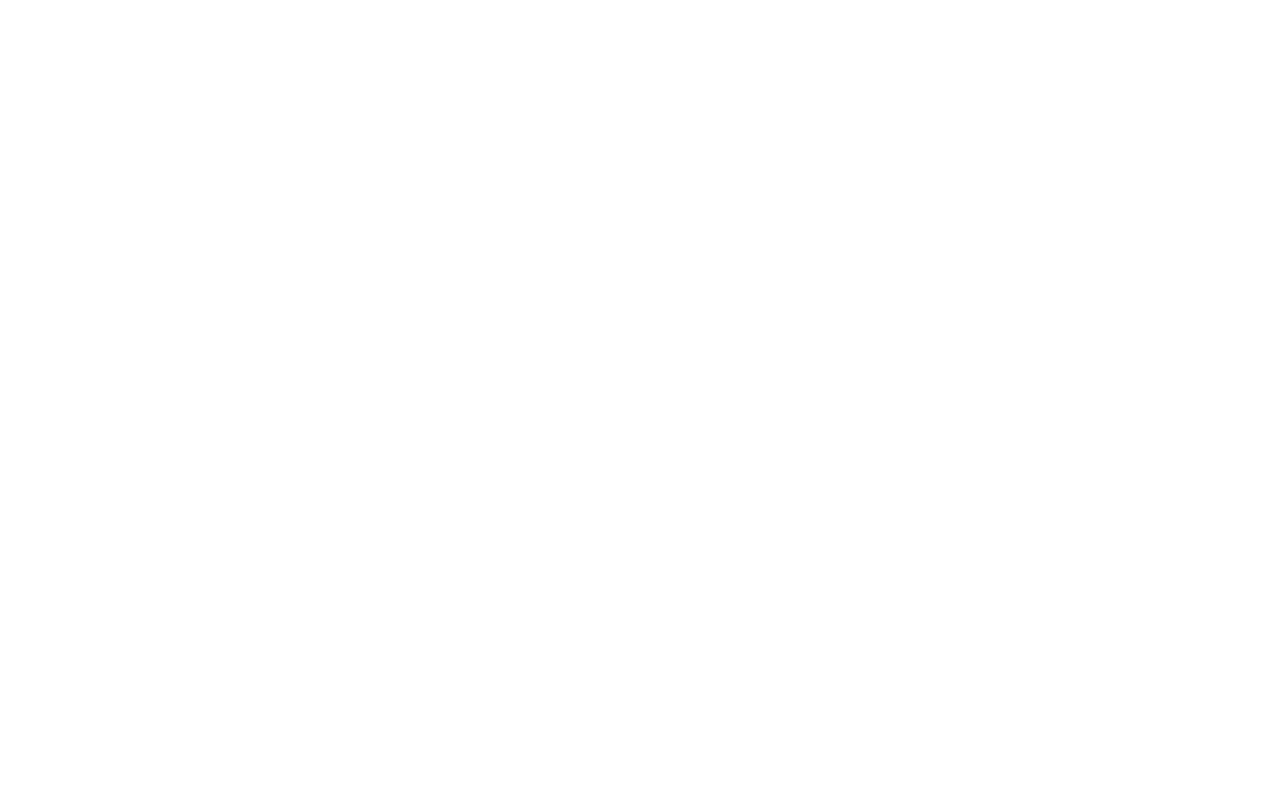
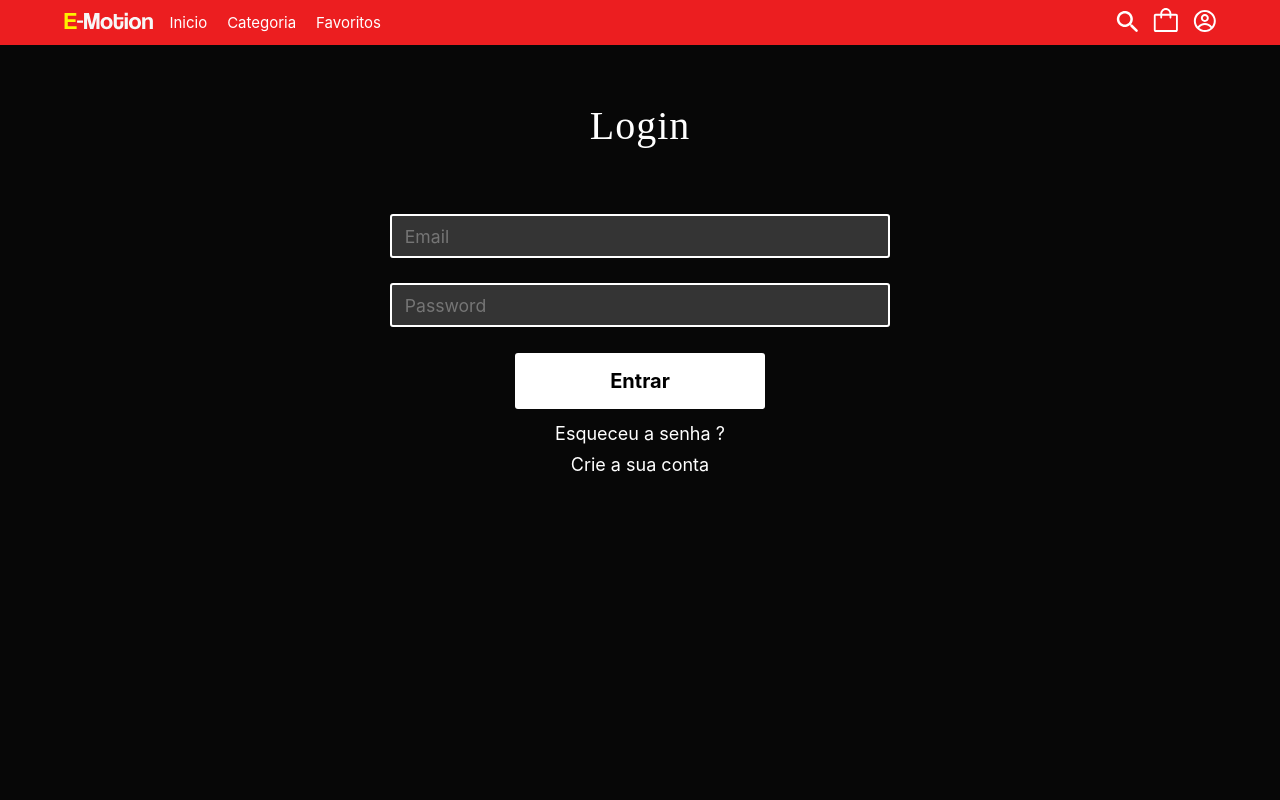
Before and after one commit to PedroHGomesUFC/Loja_de_Filmes, a Vue app in the folder frontend/: page /login in a window 1280 px wide. Before the commit this address had no page. Shown: the top 800 px of the page. Built offline with nearby package versions, Linux system fonts and the light colour scheme.

Commit message:
adicionando a tela de login, está funcionando, automatizando o carrosel

```diff
--- a/frontend/src/components/carrossel.vue
+++ b/frontend/src/components/carrossel.vue
@@ -3,29 +3,19 @@
   <div class="main">
     <button class="nav left" @click="scrollLeft">&#9664;</button>
     <div id="slider" ref="slider">
-      <Card :movieId="527774" class="Card"/> <!-- ID do filme "Raya e o Último Dragão" -->
-      <Card :movieId="13403" class="Card"/> <!-- ID do filme "Hedwig" -->
-      <Card :movieId="569094" class="Card"/> <!-- ID do filme "aranhaverso" -->
-      <Card :movieId="603692" class="Card"/> <!-- ID do filme "John Wick 4" -->
-      <Card :movieId="675353" class="Card"/> <!-- ID do filme "Sonic 2" -->
-      <Card :movieId="467244" class="Card"/> <!-- ID do filme "The Zone of Interest" -->
-      <Card :movieId="872585" class="Card"/> <!-- ID do filme "Oppenheimer" -->
-      <Card :movieId="619264" class="Card"/> <!-- ID do filme "O Poço" -->
-      <Card :movieId="1022789" class="Card"/> <!-- ID do filme "Divertidamente 2" -->
-      <Card :movieId="315162" class="Card"/> <!-- ID do filme "Gato de Botas 2" -->
-      <Card :movieId="786892" class="Card"/> <!-- ID do filme "Furiosa" -->
-      <Card :movieId="238" class="Card"/> <!-- ID do filme "The Godfather" -->
-      <Card :movieId="693134" class="Card"/> <!-- ID do filme "Dune 2" -->
-
+      <Card v-for="movieId in movieIds"
+      :key="movieId"
+      :movieId="movieId"
+      class="Card"/>
     </div>
     <button class="nav right" @click="scrollRight">&#9654;</button>
   </div>
 </template>
 
 <script>
-import { ref } from 'vue';
+import { ref, onMounted } from 'vue';
 import Card from "./card.vue";
-
+import axios from 'axios';
 export default {
   name: 'Carrossel',
   components: {
@@ -33,6 +23,16 @@
   },
   setup() {
     const slider = ref(null);
+    const movieIds = ref([])
+
+    const fetchMovieIds = async () => {
+      try {
+        const response = await axios.get('http://localhost:3000/movies/');
+        movieIds.value = response.data.movies.map(movie => movie.idTMDB);
+      } catch(error) {
+        console.log('Erro ao buscar Id dos filmes: ', error)
+      }
+    }
 
     const scrollLeft = () => {
       slider.value.scrollBy({
@@ -48,8 +48,13 @@
       });
     };
 
+    onMounted(() => {
+      fetchMovieIds();
+    })
+
     return {
       slider,
+      movieIds,
       scrollLeft,
       scrollRight
     };
--- /dev/null
+++ b/frontend/src/components/login.vue
@@ -0,0 +1,108 @@
+<template>
+    <div class="form_login">
+      <h2>Login</h2>
+      <input class="form" type="email" v-model="email" placeholder="Email">
+      <input class="form" type="password" v-model="password" placeholder="Password">
+      <button id="button" @click="login">Entrar</button>
+      <p v-if="errorMessage" class="error"><strong>{{ errorMessage }}</strong></p>
+      <p class="options">Esqueceu a senha ?</p>
+      <p class="options">Crie a sua conta</p>
+    </div>
+  </template>
+
+  <script>
+  import Footer from '@/components/footer.vue';
+  import axios from 'axios';
+
+  export default {
+    name: "login",
+    components: {
+      Footer
+    },
+    data() {
+      return {
+        email: '',
+        password: '',
+        errorMessage: ''
+      };
+    },
+    methods: {
+      login() {
+        axios.post('http://localhost:3000/users/login', {
+          email: this.email,
+          password: this.password
+        })
+        .then(response => {
+          console.log('Login bem-sucedido', response.data);
+        })
+        .catch(error => {
+          console.log('Erro ao fazer login:', error.response.data);
+          this.errorMessage = error.response.data.error;
+        });
+      }
+    }
+  }
+  </script>
+
+  <style>
+  .form_login h2 {
+    color: white;
+    font-family: 'coolvetica';
+    font-size: 2.5em;
+    font-weight: 500;
+    letter-spacing: 1px;
+    padding-bottom: 40px;
+    padding-top: 8%;
+  }
+  .error {
+    color: white;
+    margin-top: 10px;
+    font-size: 25px;
+    font-family: 'sf pro display';
+  }
+  .form_login {
+    display: flex;
+    flex-direction: column;
+    align-items: center;
+  }
+.form {
+    background-color: #d9d9d936;
+    border: 2px solid white;
+    border-radius: 3px;
+    width: 500px;
+    height: 44px;
+    margin-top: 25px;
+    font-family: 'sf pro display';
+    color: white;
+    font-size: 1.1em;
+    padding: 0px 1% 0px 1%;
+  }
+#button {
+  background-color: white;
+  border: none;
+  color: black;
+  padding: 16px 32px;
+  text-decoration: none;
+  margin: 4px 2px;
+  cursor: pointer;
+  border-radius: 3px;
+  width: 13%;
+  min-width: 250px;
+  font-family:'sf pro display';
+  font-weight: bold;
+  font-size: 20px;
+  margin-top: 2%;
+  transition: 0.3s;
+}
+#button:hover {
+    background-color:#EC1E20 ;
+    color: white;
+}
+.options {
+    color: white;
+    font-family:'sf pro display';
+    font-size: 18px;
+    padding-top: 10px;
+}
+
+  </style>
--- a/frontend/src/router/index.js
+++ b/frontend/src/router/index.js
@@ -2,6 +2,8 @@
 import HomeView from '../views/HomeView.vue';
 import MovieView from '../views/MovieView.vue';
 import AddMovie from '../views/AddMovie.vue';
+import loginView from '../views/loginView.vue';
+
 const routes = [
   {
     path: '/',
@@ -17,6 +19,10 @@
     path: '/AddMovie',
     name: 'AddMovie',
     component: AddMovie
+  }, {
+    path: '/login',
+    name: 'login',
+    component: loginView
   }
 
 ];
--- a/frontend/src/views/MovieView.vue
+++ b/frontend/src/views/MovieView.vue
@@ -2,14 +2,14 @@
   <Header />
   <div class="container">
     <div id="details" v-if="movie">
-      <h1>{{ movie.title }}</h1>
-      <p>{{ movie.plot }}</p>
-      <p><strong>Director:</strong> {{ movie.director }}</p>
-      <p><strong>Country:</strong> {{ movie.country }}</p>
-      <p><strong>Released:</strong> {{ movie.released }}</p>
-      <p><strong>Runtime:</strong> {{ movie.runtime }} minutes</p>
-      <p><strong>IMDB Rating:</strong> {{ movie.imdbRating }}</p>
-      <p><strong>Writer:</strong> {{ movie.writer }}</p>
+      <h1 id="title">{{ movie.title }}</h1>
+      <p id="plot">{{ movie.plot }}</p>
+      <p class="info"> <strong> Director: </strong> {{ movie.director }}</p>
+      <p class="info"> <strong>Country: </strong> {{ movie.country }}</p>
+      <p class="info"> <strong>Released: </strong> {{ movie.released }}</p>
+      <p class="info"> <strong>Runtime: </strong> {{ movie.runtime }} minutes</p>
+      <p class="info"> <strong>IMDb Rating: </strong> {{ movie.imdbRating }}</p>
+      <p class="info"> <strong>Writer: </strong> {{ movie.writer }}</p>
       <p><strong>Price:</strong> R${{ movie.price }}</p>
     </div>
     <div id="imgDetails">
@@ -38,7 +38,7 @@
   },
   methods: {
     viewMovie(id) {
-      this.axios.get(`http://localhost:3000/movies/viewMovie/${id}`)
+      this.axios.get(`http://localhost:3000/movies/${id}`)
         .then(response => {
           this.movie = response.data.movie[0];
         })
@@ -84,4 +84,21 @@
   height: auto !important;
   border-radius: 3%;
 }
+#details #title {
+  font-family: 'Coolvetica';
+  font-weight: normal;
+  font-size: 30pt;
+  letter-spacing: 1px;
+  padding-top: 30px;
+}
+#plot {
+  font-family: 'sf pro display';
+  font-size: 1.1em;
+  padding-top: 2px;
+  padding-bottom: 20px;
+}
+.info {
+  font-family: 'sf pro display';
+  font-size: 1em;
+}
 </style>
--- /dev/null
+++ b/frontend/src/views/loginView.vue
@@ -0,0 +1,24 @@
+<template>
+    <Header/>
+    <Login/>
+    <Footer/>
+</template>
+
+<script>
+import Login from '../components/login.vue'
+import Footer from '../components/footer.vue'
+import Header from '../components/header.vue'
+export default {
+    name: 'login',
+    components: {
+        Footer,
+        Login,
+        Header
+    }
+}
+
+</script>
+
+<style>
+
+</style>
```
Also changed, not shown: 1 other file (tests, documents, lock files or other folders).
